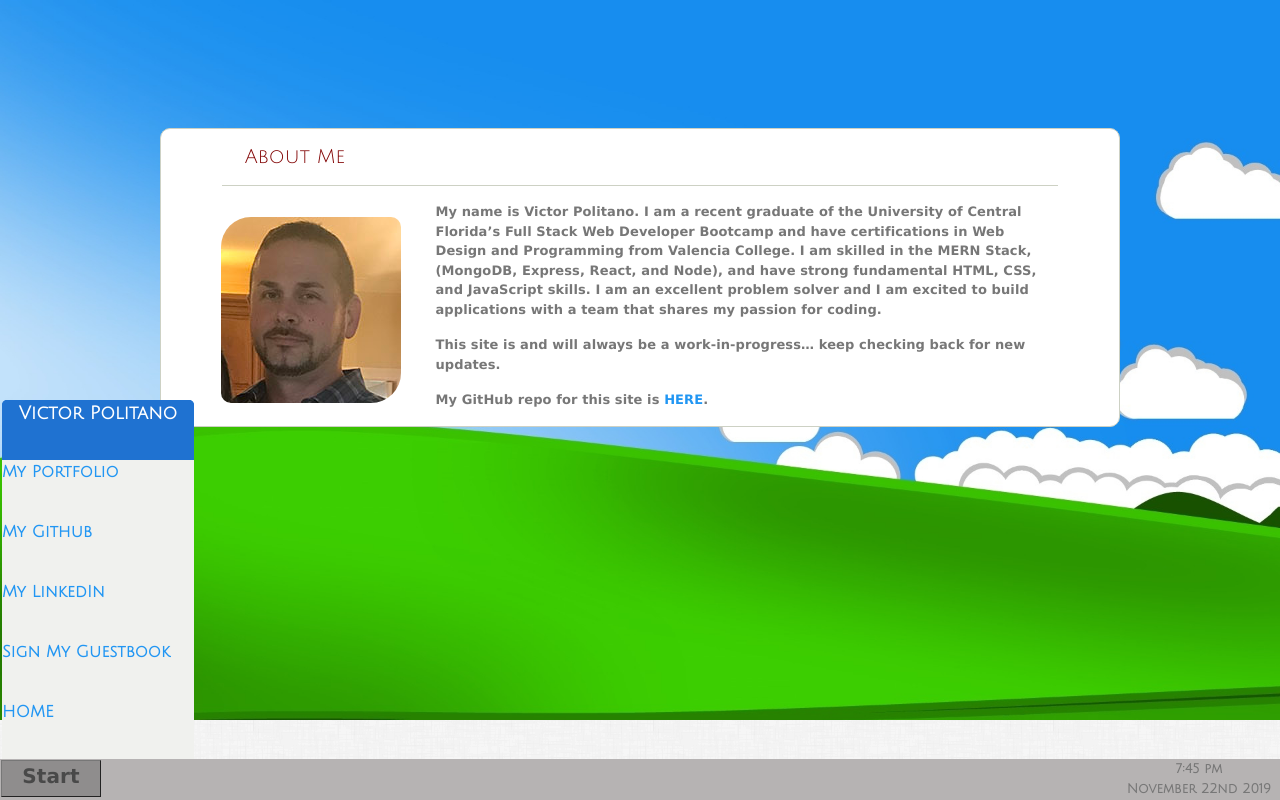
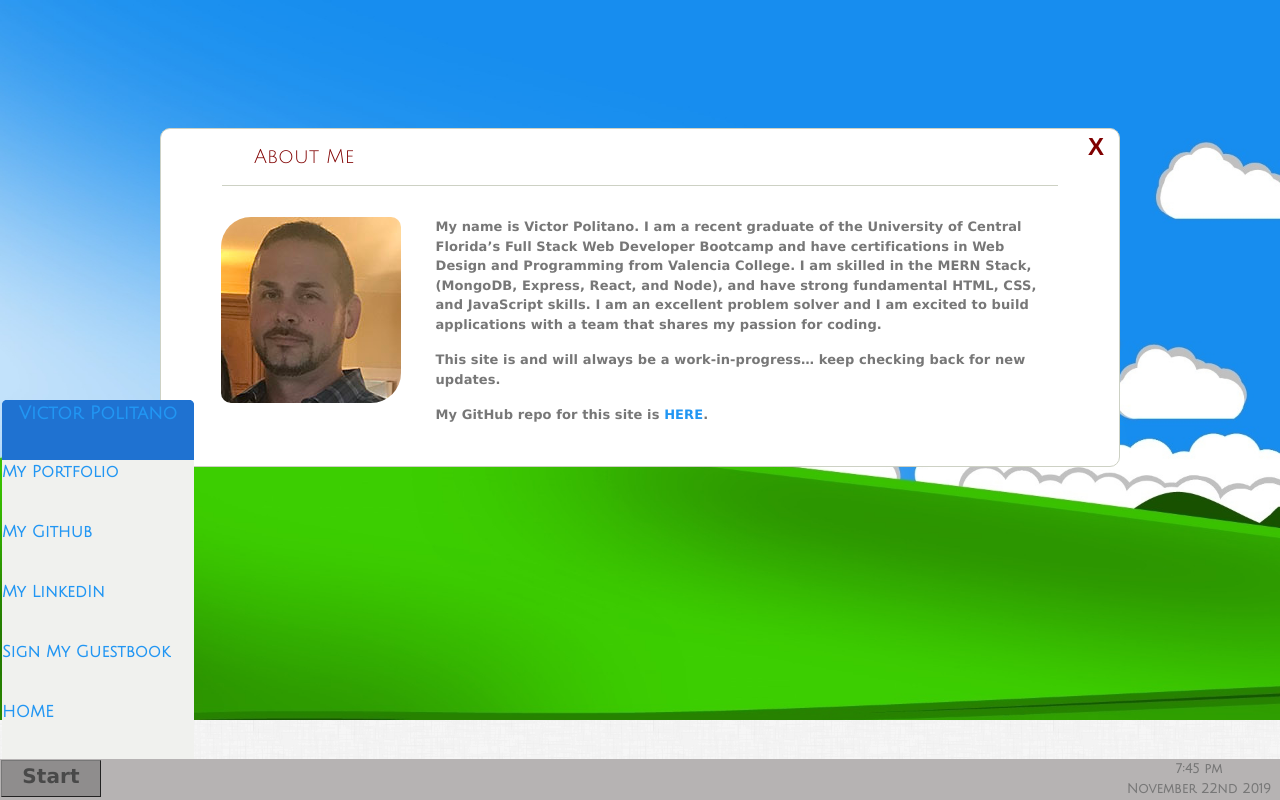
Before and after one commit to viant3/reactportfolio, a React (Create React App) app in the folder client/: page /#/ in a window 1280 px wide. Both pictures are taken after a click on the element "Start". Built offline with nearby package versions, Linux system fonts and the light colour scheme.

Commit message:
added close button component imported into About to make about me disappear - changed z index on index2

```diff
--- a/client/src/components/About/index.js
+++ b/client/src/components/About/index.js
@@ -1,13 +1,24 @@
 import "./style.css";
 import React from "react";
+import $ from "jquery";
+
 import myHead from "../../pages/images/myhead.jpg"
 
+import BtnX from  "../btnX";
 
 
 function About() {
 
+
+    function hideMain() {
+
+                $(".mainBox2").addClass("hidden2");
+    }
+
     return (
         <div className="container-fluid mainBox2">
+            <div className="closeMe"  onClick={hideMain} ><BtnX/>
+</div>
 
             <div className="row">
                 <div className="col"><h2>About Me</h2></div>
--- a/client/src/components/About/style.css
+++ b/client/src/components/About/style.css
@@ -19,9 +19,30 @@
     text-align: center;
     border-radius: 30px 10px;
     margin-left: 45px;
-
+    margin-bottom: 25px;
   }
 
   .moveRight2 {
     margin-left: 20px;
+    margin-bottom: 25px;
+    margin-top: 15px;
   }
+
+  .closeMe {
+    float: right;
+    color: #800000;
+    font-size: x-large;
+    font-weight: bold;
+    font-family: Arial, Helvetica, sans-serif;
+     position: relative;;
+
+  }
+
+  .closeMe:Hover {
+    color: #141313;
+    cursor: pointer;
+  }
+
+  .hidden2 {
+    display: none;
+  }
--- a/client/src/components/DeleteBtn/style.css
+++ /dev/null
@@ -1,4 +0,0 @@
-.delete-btn {
-  float: right;
-  color: #070303;
-}
--- /dev/null
+++ b/client/src/components/btnX/index.js
@@ -0,0 +1,19 @@
+import React from "react";
+import "./style.css";
+
+
+
+
+function btnX() {
+
+
+  return (
+    <div>
+
+      X
+
+    </div>
+  );
+}
+
+export default btnX;
--- a/client/src/pages/index2.js
+++ b/client/src/pages/index2.js
@@ -84,12 +84,12 @@ class index2 extends Component {
                 </div>
 
                 <div className="winMenu">
-                    <div className="winMenuHeader">Victor Politano</div>
+                    <div className="winMenuHeader"><a href="/">Victor Politano</a></div>
                     <div className="winMenuItem"><a target="_blank" rel="noopener noreferrer" href="#/portfolio">My Portfolio</a></div>
                     <div className="winMenuItem"><a target="_blank" rel="noopener noreferrer" href="https://github.com/viant3">My Github</a></div>
                     <div className="winMenuItem"> <a target="_blank" rel="noopener noreferrer" href="https://linkedin.com/in/victor-politano-a14b98151">My LinkedIn</a></div>
                     <div className="winMenuItem"><a target="_blank" rel="noopener noreferrer" href="#/visitor">Sign My Guestbook</a></div>
-                    <div className="winMenuItem"><a href="#/vpTest">HOME</a></div>
+                    <div className="winMenuItem"><a href="/">HOME</a></div>
 
                 </div>
 
--- a/client/src/pages/style2.css
+++ b/client/src/pages/style2.css
@@ -96,7 +96,7 @@
     height: 600px;
     width: 1300px;
     float: right;
-    position: relative;
+    z-index: 2;
 
 }
 
```
Also changed, not shown: client/src/components/DeleteBtn/index.js (deleted, +0 -14 lines), client/src/components/btnX/style.css (added).
